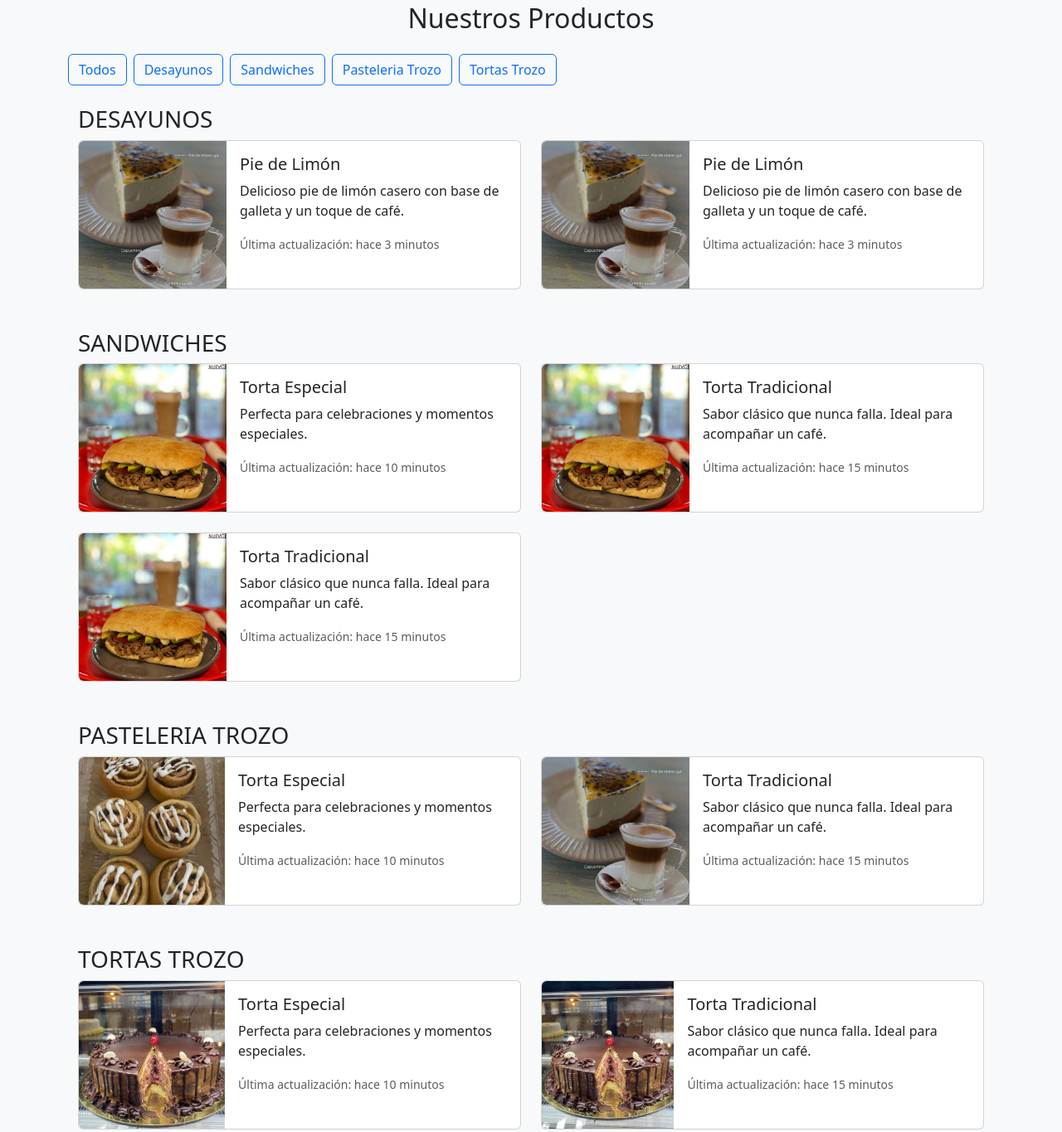
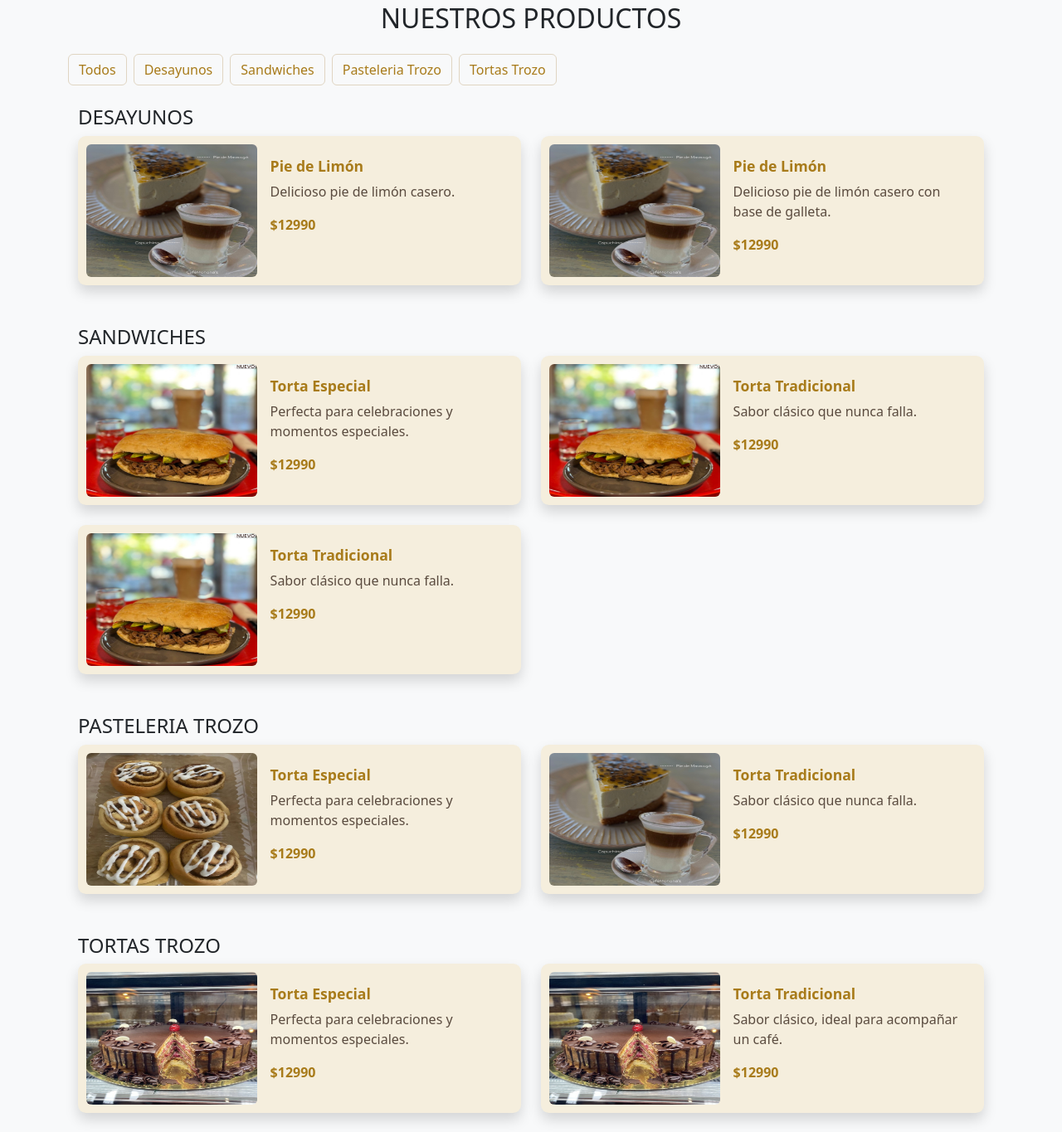
Before and after one commit to henryguajard/cafeMononaS, a plain HTML site: page index.html in a window 1280 px wide. Shown: the part 1390-2755 px from the top of the page at 83% size. Drawn offline with nearby package versions, Linux system fonts and the light colour scheme.

Commit message:
ajustes cards

```diff
--- a/index.html
+++ b/index.html
@@ -7,7 +7,8 @@
   <title>Café Monona'S</title>
   <link href="https://cdn.jsdelivr.net/npm/bootstrap@5.3.3/dist/css/bootstrap.min.css" rel="stylesheet">
   <link href="https://cdn.jsdelivr.net/npm/bootstrap-icons@1.10.5/font/bootstrap-icons.css" rel="stylesheet">
-
+<!-- Asegúrate de incluir Font Awesome -->
+<link href="https://cdnjs.cloudflare.com/ajax/libs/font-awesome/6.4.0/css/all.min.css" rel="stylesheet">
  <style>
   .padingx {
   padding-top: 120px !important;
@@ -16,24 +17,20 @@
   padding-top: 30px !important;
 }
 
+
+
     nav {
       /*       Ajusta la imagen para cubrir el navbar */
-    background-color: #e8941f;
+    background-color: 	#ede0c8;
 
     }
 
-.bg-image-navbar {
-    background-image: url('assets/img/elemento-cafe-vintage-dibujado-mano_188398-551.avif'); /* Cambia por la ruta real */
-    background-size: cover;       /* Ajusta la imagen para cubrir el navbar */
-    background-position: center;  /* Centra la imagen */
-    background-repeat: no-repeat; /* Evita que se repita */
-    height: 100px;                /* Altura del navbar, ajustable */
-  }
+.container a{
+  font-weight: 500; /* semi-bold */
+  color: #a87b1a;
+}
 
-  .bg-image-navbar .navbar-brand,
-  .bg-image-navbar .nav-link {
-    color: white !important; /* Asegura que el texto sea visible sobre la imagen */
-  }
+
 
   .logo-nav {
   border-radius: 50%;             /* Hace la imagen redonda */
@@ -46,14 +43,50 @@
     object-fit: cover; /* rellena sin deformar */
   }
 
- .card {
-    max-height: 180px; /* ajusta según lo que desees */
-  }
+.filtro-btn {
+  font-weight: 500;
+  color: #a87b1a;
+  border-color: #e0d5c2;
+  background-color: transparent;
+}
 
-  .card img {
-    object-fit: cover;
-    height: 100%;
-  }
+.filtro-btn:hover,
+.filtro-btn:focus {
+  color: white;
+  background-color: #e0d5c2;
+  border-color: #debea2;
+}
+
+.filtro-btn.active,
+.filtro-btn:active {
+  color: white;
+  background-color: #eecaaa;
+  border-color: #A1866F;
+}
+
+.card {
+  max-height: 180px;
+  border-radius: 0.6rem;
+  padding: 10px;
+  overflow: hidden;
+  background-color: #f5eedd; /* un tono más claro que #ede0c8 */
+    border: none;
+    color: #5A4B3F; /* tono café suave para texto general */
+}
+
+.card-title {
+  color: #a87b1a; /* combina con el navbar */
+  font-weight: bold;
+  font-size: 1.1rem;
+}
+.card .precio{
+   font-weight: bold;
+  font-size: 1rem;
+  color: #a87b1a;
+  margin-top: 0.5rem;
+}
+
+
   .card-body {
     overflow: hidden;
   }
@@ -63,6 +96,16 @@
   .card {
     max-height: 140px; /* cambia este valor según lo que necesites en móvil */
   }
+
+.card-body h5 {
+  font-size: 1rem;
+  margin-bottom: 0.25rem; /* reduce espacio debajo del título */
+}
+
+.card-body p {
+  font-size: 0.875rem;
+  margin-bottom: 0.25rem; /* menos espacio entre párrafos */
+}
 }
     /* Elimina la línea blanca debajo de los íconos de redes sociales */
     footer a {
@@ -74,7 +117,7 @@
       display: inline-block;
     }
     footer {
-        background-color: #e8941f!important;
+        background-color: #E8DCC4!important;
     }
 
     /* Opcional: Efecto hover para íconos */
@@ -160,7 +203,7 @@
     <h2 class="text-center mb-4 text-brown">Nuestros Servicios</h2>
     <div class="row text-center">
 
-      <div class="col-md-4 mb-4">
+      <div class="col-md-3 mb-3">
         <div class="card h-100 shadow border-0">
           <div class="card-body">
             <i class="bi bi-cup-hot-fill text-brown mb-3" style="font-size: 2.5rem;"></i>
@@ -170,21 +213,31 @@
         </div>
       </div>
 
-      <div class="col-md-4 mb-4">
+      <div class="col-md-3 mb-3">
         <div class="card h-100 shadow border-0">
           <div class="card-body">
-            <i class="bi bi-cake-fill text-brown mb-3" style="font-size: 2.5rem;"></i>
+            <i class="fa-solid fa-cake-candles text-brown mb-3" style="font-size: 2.5rem;"></i>
             <h5 class="card-title">Pastelería Casera</h5>
             <p class="card-text">Variedad de tortas, galletas y postres frescos hechos en casa.</p>
           </div>
         </div>
       </div>
 
-      <div class="col-md-4 mb-4">
+      <div class="col-md-3 mb-3">
         <div class="card h-100 shadow border-0">
           <div class="card-body">
             <i class="bi bi-house-heart-fill text-brown mb-3" style="font-size: 2.5rem;"></i>
             <h5 class="card-title">Ambiente Acogedor</h5>
+            <p class="card-text">Un espacio cómodo y cálido ideal para reuniones o relajarte.</p>
+          </div>
+        </div>
+      </div>
+
+       <div class="col-md-3 mb-3">
+        <div class="card h-100 shadow border-0">
+          <div class="card-body">
+          <i class="fas fa-paw text-brown mb-3" style="font-size: 2.5rem;"></i>
+            <h5 class="card-title">Cafeteria apta para mascotas</h5>
             <p class="card-text">Un espacio cómodo y cálido ideal para reuniones o relajarte.</p>
           </div>
         </div>
@@ -198,7 +251,7 @@
 <section id="productos" class="  py-5 bg-light padingx">
   <div class="container">
 
-    <h2 class="text-center mb-4 text-brown">Nuestros Productos</h2>
+    <h2 class="text-center mb-4 text-brown">NUESTROS PRODUCTOS</h2>
     <div class="d-flex flex-wrap gap-2 mb-4">
    <button class="btn btn-outline-primary filtro-btn" data-filtro="Todos">Todos</button>
   <button class="btn btn-outline-primary filtro-btn" data-filtro="Desayunos">Desayunos</button>
@@ -211,115 +264,115 @@
   <div class="container ">
 
     <!-- Grupo 1 -->
-     <h3  class="mt-4 ">DESAYUNOS</h3>
+     <h4  class="mt-4 ">DESAYUNOS</h4>
     <div class="grupo-producto row row-cols-1 row-cols-md-2 g-4" data-categoria="Desayunos">
 
       <div class="col">
-        <div class="card h-100 d-flex flex-row">
-          <img src="assets/img/pieLimonCafe.jpg" class="img-fluid rounded-start" style="width: 40%;" alt="Pie Limón">
-          <div class="card-body">
+        <div class="card h-100 shadow d-flex flex-row">
+          <img src="assets/img/pieLimonCafe.jpg" class="img-fluid rounded" style="width: 40%;" alt="Pie Limón">
+          <div class="card-body ">
             <h5 class="card-title">Pie de Limón</h5>
-            <p class="card-text">Delicioso pie de limón casero con base de galleta y un toque de café.</p>
-            <p class="card-text"><small class="text-muted">Última actualización: hace 3 minutos</small></p>
+            <p class="card-text">Delicioso pie de limón casero.</p>
+            <p class="precio">$12990</p>
           </div>
         </div>
       </div>
 
       <div class="col">
-        <div class="card h-100 d-flex flex-row">
-           <img src="assets/img/pieLimonCafe.jpg" class="img-fluid rounded-start" style="width: 40%;" alt="Pie Limón">
+        <div class="card h-100 shadow d-flex flex-row">
+           <img src="assets/img/pieLimonCafe.jpg" class="img-fluid rounded" style="width: 40%;" alt="Pie Limón">
           <div class="card-body">
             <h5 class="card-title">Pie de Limón</h5>
-            <p class="card-text">Delicioso pie de limón casero con base de galleta y un toque de café.</p>
-            <p class="card-text"><small class="text-muted">Última actualización: hace 3 minutos</small></p>
+            <p class="card-text">Delicioso pie de limón casero con base de galleta.</p>
+            <p class="precio">$12990</p>
           </div>
         </div>
       </div>
     </div>
 
     <!-- Grupo 2 -->
-    <h3 id="" class="mt-5 ">SANDWICHES</h3>
+    <h4 id="" class="mt-5 ">SANDWICHES</h4>
     <div class="grupo-producto row row-cols-1 row-cols-md-2 g-4" data-categoria="Sandwiches">
       <div class="col">
-        <div class="card h-100 d-flex flex-row">
-          <img src="assets/img/sandwich.jpg" class="img-fluid rounded-start" style="width: 40%;" alt="Torta Especial">
+        <div class="card h-100 shadow d-flex flex-row">
+          <img src="assets/img/sandwich.jpg" class="img-fluid rounded" style="width: 40%;" alt="Torta Especial">
           <div class="card-body">
             <h5 class="card-title">Torta Especial</h5>
             <p class="card-text">Perfecta para celebraciones y momentos especiales.</p>
-            <p class="card-text"><small class="text-muted">Última actualización: hace 10 minutos</small></p>
+            <p class="precio">$12990</p>
           </div>
         </div>
       </div>
 
       <div class="col">
-        <div class="card h-100 d-flex flex-row">
-          <img src="assets/img/sandwich.jpg" class="img-fluid rounded-start" style="width: 40%;" alt="Torta Tradicional">
+        <div class="card h-100 shadow d-flex flex-row">
+          <img src="assets/img/sandwich.jpg" class="img-fluid rounded" style="width: 40%;" alt="Torta Tradicional">
           <div class="card-body">
             <h5 class="card-title">Torta Tradicional</h5>
-            <p class="card-text">Sabor clásico que nunca falla. Ideal para acompañar un café.</p>
-            <p class="card-text"><small class="text-muted">Última actualización: hace 15 minutos</small></p>
+            <p class="card-text">Sabor clásico que nunca falla.</p>
+           <p class="precio">$12990</p>
           </div>
         </div>
       </div>
       <div class="col">
-        <div class="card h-100 d-flex flex-row">
-          <img src="assets/img/sandwich.jpg" class="img-fluid rounded-start" style="width: 40%;" alt="Torta Tradicional">
+        <div class="card h-100 shadow d-flex flex-row">
+          <img src="assets/img/sandwich.jpg" class="img-fluid rounded" style="width: 40%;" alt="Torta Tradicional">
           <div class="card-body">
             <h5 class="card-title">Torta Tradicional</h5>
-            <p class="card-text">Sabor clásico que nunca falla. Ideal para acompañar un café.</p>
-            <p class="card-text"><small class="text-muted">Última actualización: hace 15 minutos</small></p>
+            <p class="card-text">Sabor clásico que nunca falla.</p>
+            <p class="precio">$12990</p>
           </div>
         </div>
       </div>
     </div>
 
     <!-- Grupo 3 -->
-    <h3 id="PasteleriaTrozo" class="mt-5 ">PASTELERIA TROZO</h3>
+    <h4 id="PasteleriaTrozo" class="mt-5 ">PASTELERIA TROZO</h4>
     <div class="grupo-producto row row-cols-1 row-cols-md-2 g-4" data-categoria="Pasteleria Trozo">
       <div class="col">
-        <div class="card h-100 d-flex flex-row">
-          <img src="assets/img/rolloCanela.jpg" class="img-fluid rounded-start" style="width: 40%;" alt="Torta Especial">
+        <div class="card h-100 shadow d-flex flex-row">
+          <img src="assets/img/rolloCanela.jpg" class="img-fluid rounded" style="width: 40%;" alt="Torta Especial">
           <div class="card-body">
             <h5 class="card-title">Torta Especial</h5>
             <p class="card-text">Perfecta para celebraciones y momentos especiales.</p>
-            <p class="card-text"><small class="text-muted">Última actualización: hace 10 minutos</small></p>
+            <p class="precio">$12990</p>
           </div>
         </div>
       </div>
 
       <div class="col">
-        <div class="card h-100 d-flex flex-row">
-          <img src="assets/img/pieLimonCafe.jpg" class="img-fluid rounded-start" style="width: 40%;" alt="Torta Tradicional">
+        <div class="card h-100 shadow d-flex flex-row">
+          <img src="assets/img/pieLimonCafe.jpg" class="img-fluid rounded" style="width: 40%;" alt="Torta Tradicional">
           <div class="card-body">
             <h5 class="card-title">Torta Tradicional</h5>
-            <p class="card-text">Sabor clásico que nunca falla. Ideal para acompañar un café.</p>
-            <p class="card-text"><small class="text-muted">Última actualización: hace 15 minutos</small></p>
+            <p class="card-text">Sabor clásico que nunca falla.</p>
+            <p class="precio">$12990</p>
           </div>
         </div>
       </div>
     </div>
 
      <!-- Grupo 4 -->
-    <h3 id="TortasTrozo" class="mt-5 ">TORTAS TROZO</h3>
+    <h4 id="TortasTrozo" class="mt-5 ">TORTAS TROZO</h4>
     <div class="grupo-producto row row-cols-1 row-cols-md-2 g-4" data-categoria="Tortas Trozo">
       <div class="col">
-        <div class="card h-100 d-flex flex-row">
-          <img src="assets/img/tortaCasera.jpg" class="img-fluid rounded-start" style="width: 40%;" alt="Torta Especial">
+        <div class="card h-100 shadow d-flex flex-row">
+          <img src="assets/img/tortaCasera.jpg" class="img-fluid rounded" style="width: 40%;" alt="Torta Especial">
           <div class="card-body">
             <h5 class="card-title">Torta Especial</h5>
             <p class="card-text">Perfecta para celebraciones y momentos especiales.</p>
-            <p class="card-text"><small class="text-muted">Última actualización: hace 10 minutos</small></p>
+            <p class="precio">$12990</p>
           </div>
         </div>
       </div>
 
       <div class="col">
-        <div class="card h-100 d-flex flex-row">
-          <img src="assets/img/tortaCasera.jpg" class="img-fluid rounded-start" style="width: 40%;" alt="Torta Tradicional">
+        <div class="card h-100 shadow d-flex flex-row">
+          <img src="assets/img/tortaCasera.jpg" class="img-fluid rounded" style="width: 40%;" alt="Torta Tradicional">
           <div class="card-body">
             <h5 class="card-title">Torta Tradicional</h5>
-            <p class="card-text">Sabor clásico que nunca falla. Ideal para acompañar un café.</p>
-            <p class="card-text"><small class="text-muted">Última actualización: hace 15 minutos</small></p>
+            <p class="card-text">Sabor clásico, ideal para acompañar un café.</p>
+            <p class="precio">$12990</p>
           </div>
         </div>
       </div>
@@ -444,7 +497,7 @@ document.querySelectorAll('.filtro-btn').forEach(btn => {
     const filtro = btn.getAttribute('data-filtro');
 
     // Recorremos todos los títulos <h3> y su siguiente grupo de productos
-    document.querySelectorAll('h3').forEach(header => {
+    document.querySelectorAll('h4').forEach(header => {
       const grupo = header.nextElementSibling;
 
       // Aseguramos que el siguiente hermano sea un grupo de productos
```
